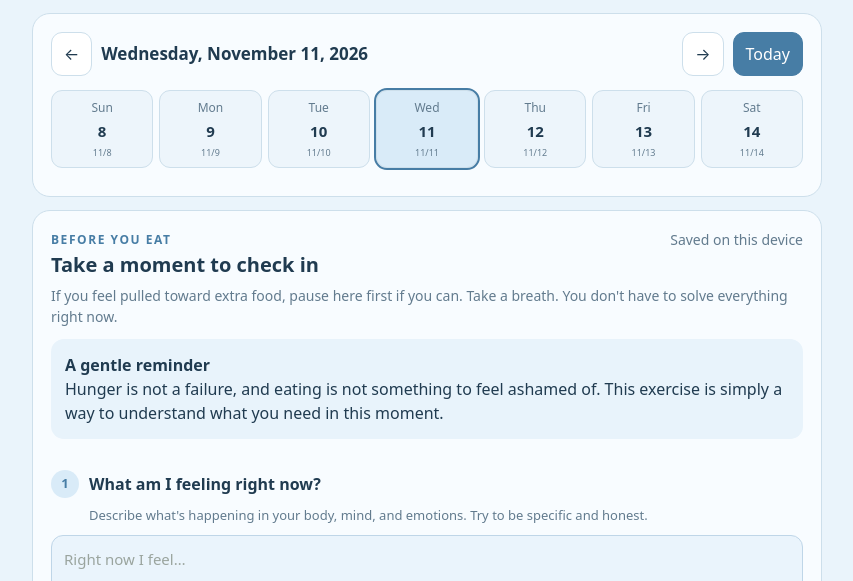
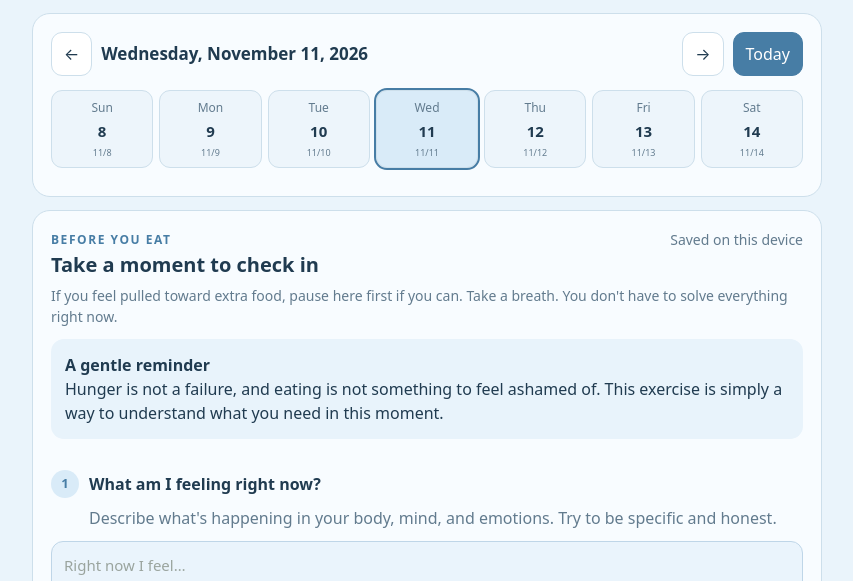
Before and after one commit to 1drewcarpenter/daily-sweat, a plain HTML site: page pause-and-write/index.html in a window 1280 px wide. Shown: the part 219-800 px from the top of the page, without its empty margins (213-1066 px from the left). Drawn offline with Linux system fonts and the light colour scheme.

Commit message:
Increase guided prompt hint text size

```diff
--- a/pause-and-write/index.html
+++ b/pause-and-write/index.html
@@ -31,7 +31,7 @@ h2{font-size:20px;margin:0 0 5px}.sub{color:var(--muted);font-size:14px;margin:0
 .step{padding:15px 0;border-bottom:1px solid var(--line)}.step:last-of-type{border-bottom:0}
 .stephead{display:flex;align-items:center;gap:10px;margin-bottom:8px}
 .num{display:grid;place-items:center;width:28px;height:28px;flex:0 0 28px;border-radius:50%;background:var(--mint);color:var(--green);font-weight:800;font-size:13px}
-.step h3{font-size:16px;margin:0}.hint{font-size:13px;color:var(--muted);margin:0 0 9px 38px}
+.step h3{font-size:16px;margin:0}.hint{font-size:16px;line-height:1.55;color:var(--muted);margin:0 0 10px 38px}
 textarea{display:block;width:100%;min-height:86px;resize:vertical;border:1px solid #bfd6e8;border-radius:12px;padding:12px;background:#eaf4fc;color:var(--ink);font:15px/1.5 system-ui,-apple-system,Segoe UI,sans-serif}
 textarea::placeholder{color:#9aa49e}
 .feelings{display:flex;flex-wrap:wrap;gap:8px;margin:8px 0 0 38px}
```
